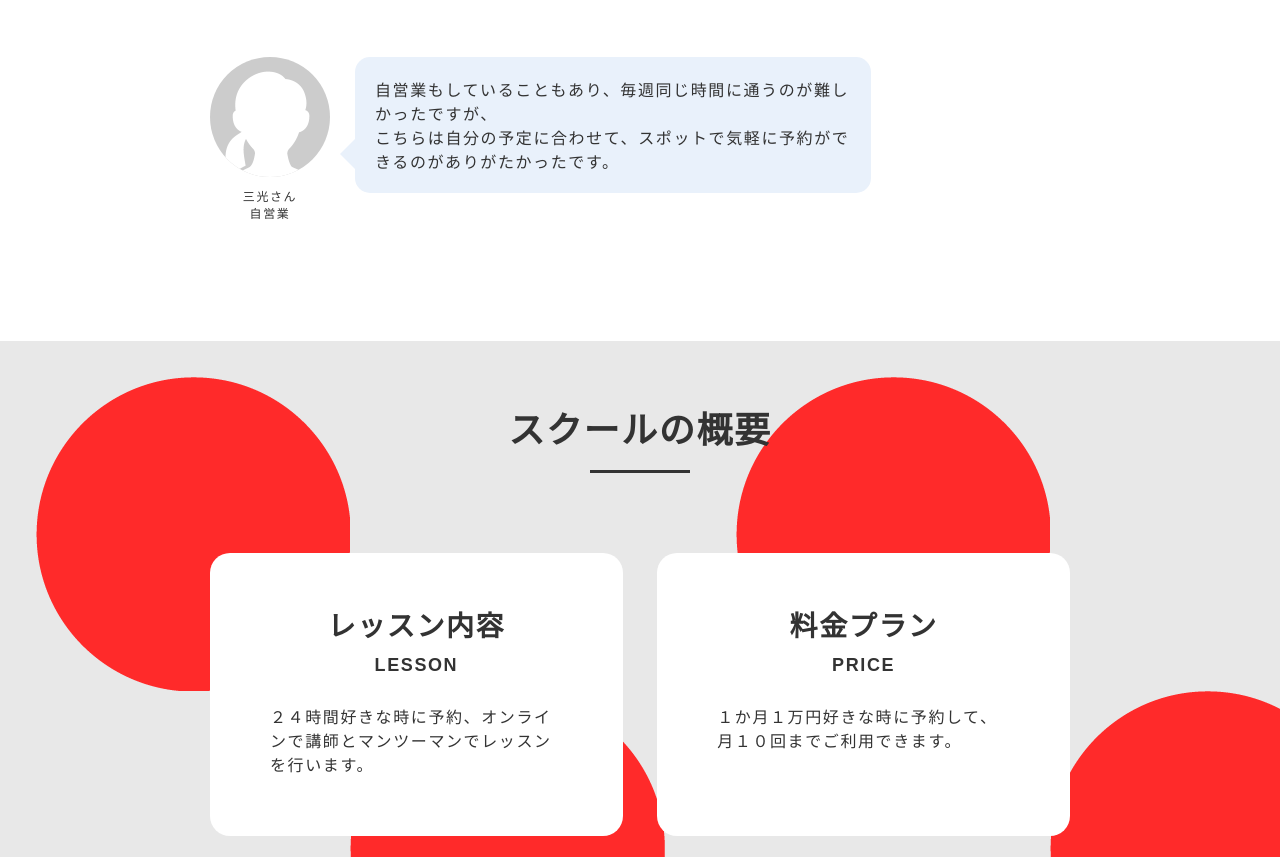
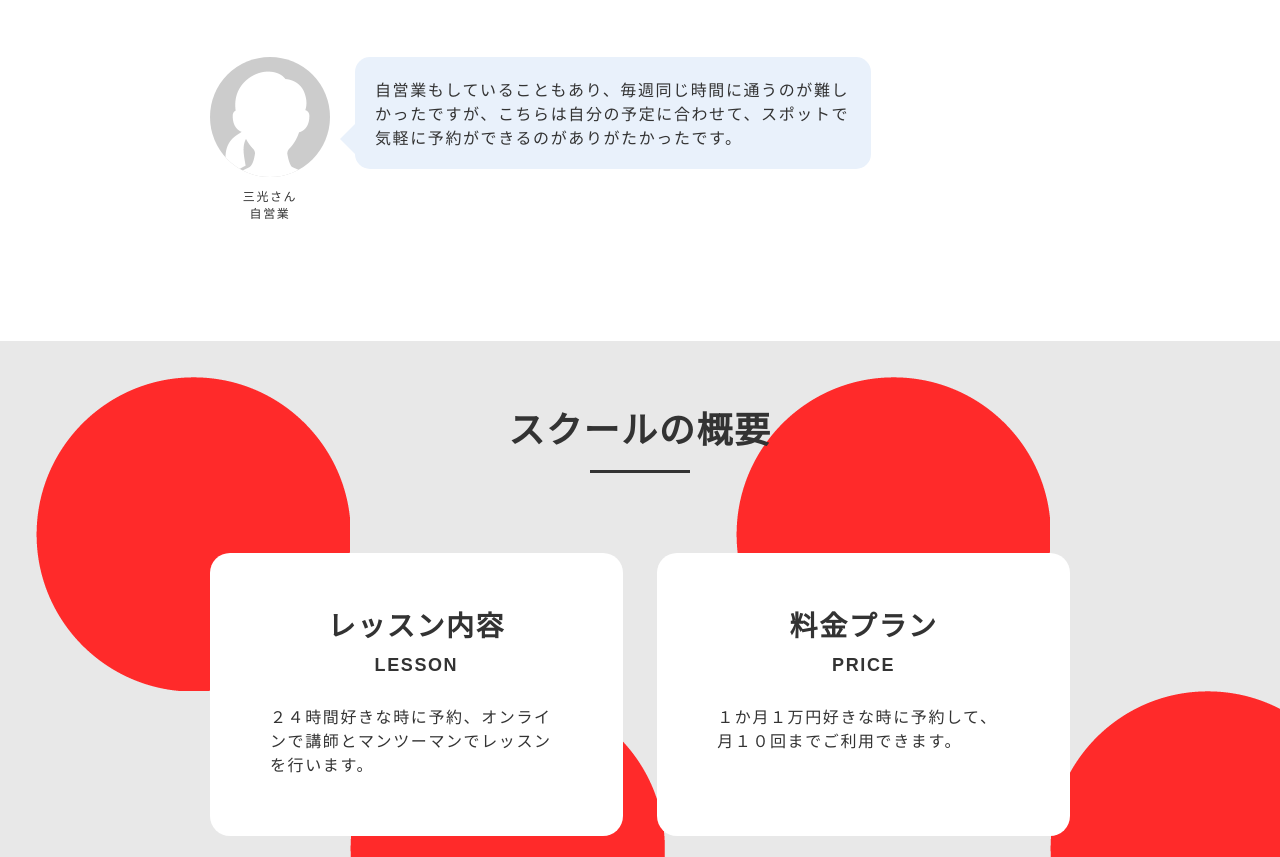
Before and after one commit to hareru2010/bbb-english, a plain HTML site: page index.html in a window 1280 px wide. Shown: the part 2343-3200 px from the top of the page. Drawn offline with nearby package versions, Linux system fonts and the light colour scheme; some packages are replaced by stand-ins of ours.

Commit message:
Update index.html

```diff
--- a/index.html
+++ b/index.html
@@ -104,8 +104,7 @@
                 </div>
                 <div class="balloon-text">
                     <p>
-                        自営業もしていることもあり、毎週同じ時間に通うのが難しかったですが、<br>
-                        こちらは自分の予定に合わせて、スポットで気軽に予約ができるのがありがたかったです。
+                        自営業もしていることもあり、毎週同じ時間に通うのが難しかったですが、こちらは自分の予定に合わせて、スポットで気軽に予約ができるのがありがたかったです。
                     </p>
                 </div>
             </div>
```
